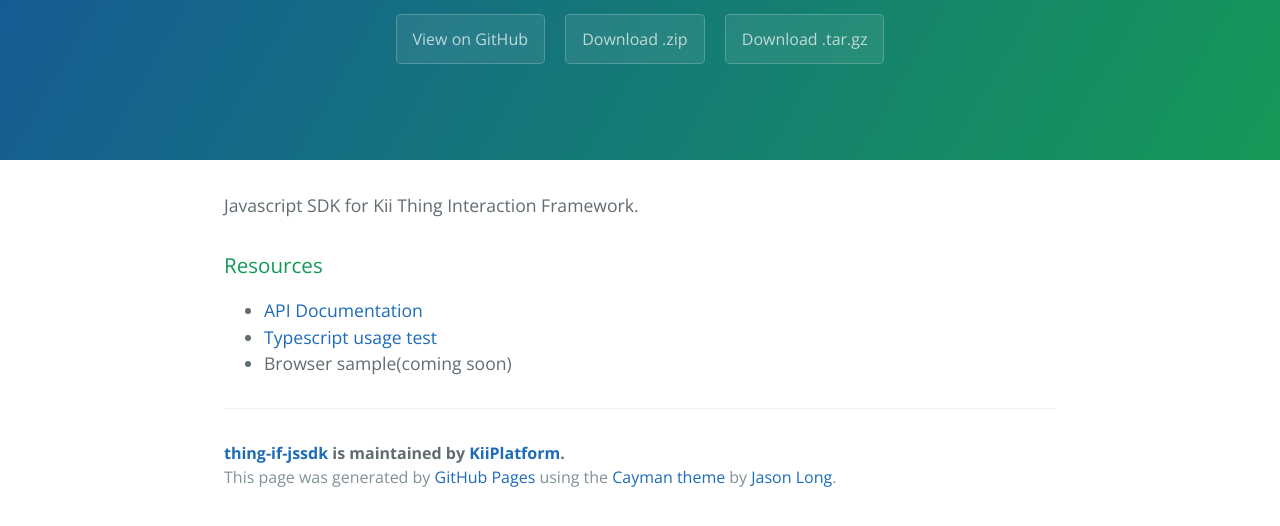
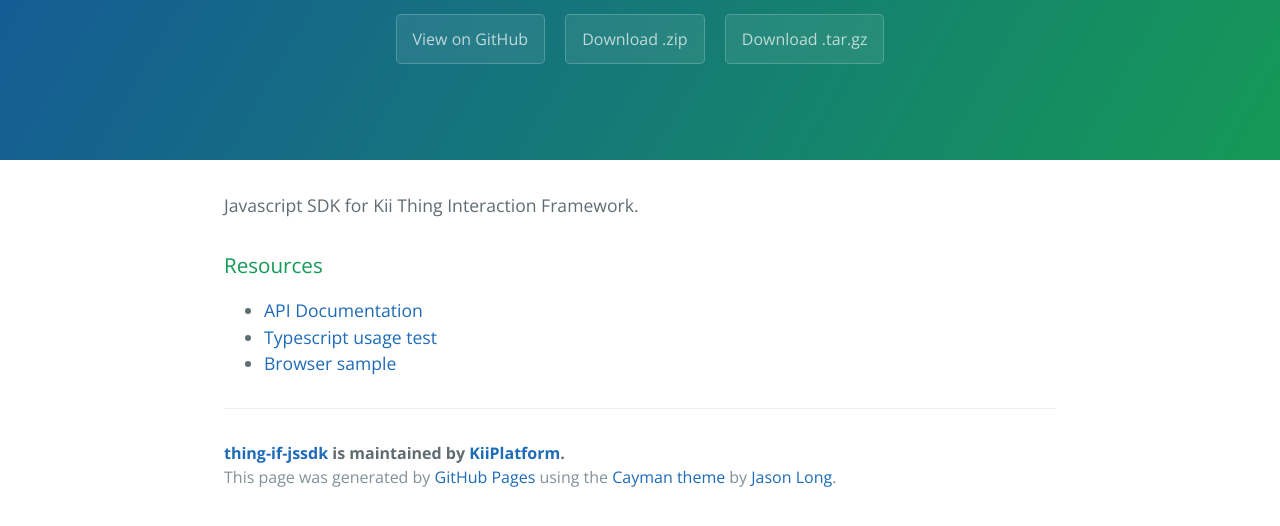
Before and after one commit to KiiPlatform/thing-if-JSSDK, a plain HTML site: page index.html in a window 1280 px wide. Shown: the part 176-702 px from the top of the page. Drawn offline with nearby package versions, Linux system fonts and the light colour scheme.

Commit message:
Add link of browser sample

```diff
--- a/index.html
+++ b/index.html
@@ -27,7 +27,7 @@
 <ul>
 <li><a href="./api-doc/index.html">API Documentation</a></li>
 <li><a href="https://github.com/satoshikumano/thing-if-js-usage-test/blob/master/thing-if-test.ts">Typescript usage test</a></li>
-<li>Browser sample(coming soon)</li>
+<li><a href="https://github.com/KiiPlatform/thing-if-JSSample">Browser sample</a></li>
 </ul>
 
       <footer class="site-footer">
```
